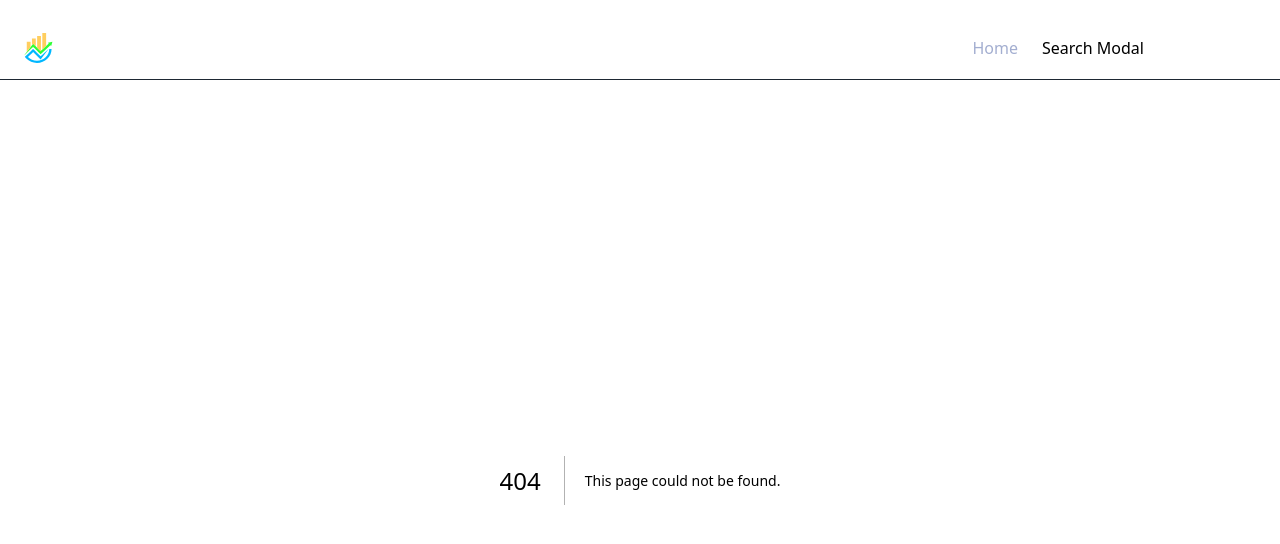
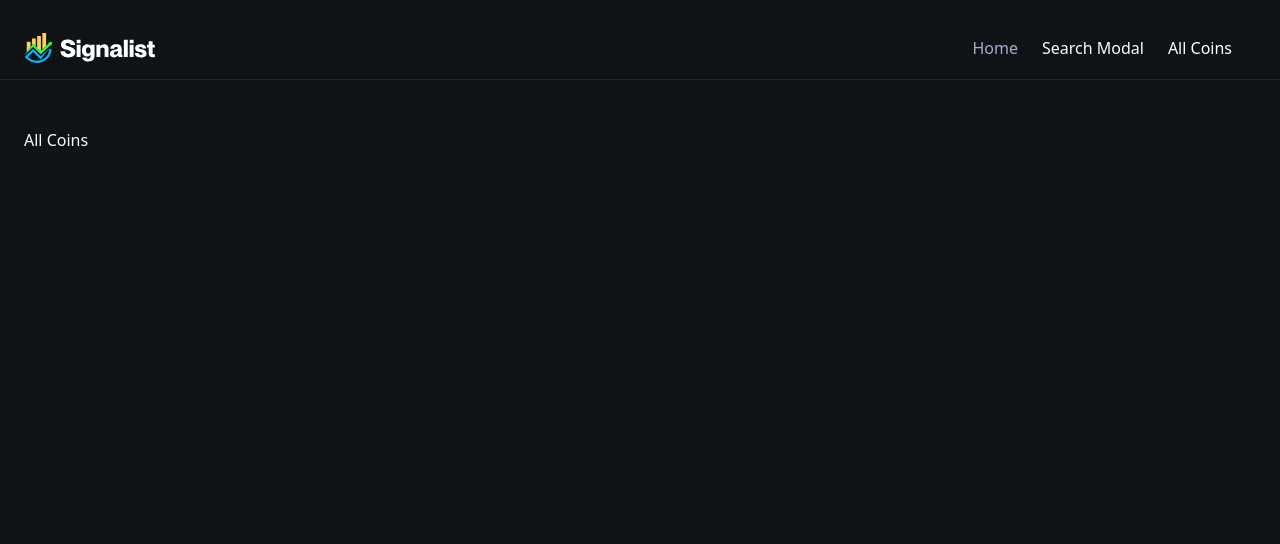
Before and after one commit to prashantbisht2006/dec31-2025, a Next.js app: page /coins in a window 1280 px wide. Before the commit this address had no page. Shown: the top 544 px of the page. Built offline with nearby package versions, Linux system fonts and the light colour scheme.

Commit message:
route a new page

```diff
--- /dev/null
+++ b/src/app/coins/page.jsx
@@ -0,0 +1,9 @@
+
+
+export default function CoinsPage() {
+  return (
+    <main className="main-container">
+      <h1>All Coins</h1>
+    </main>
+  );
+}
```
